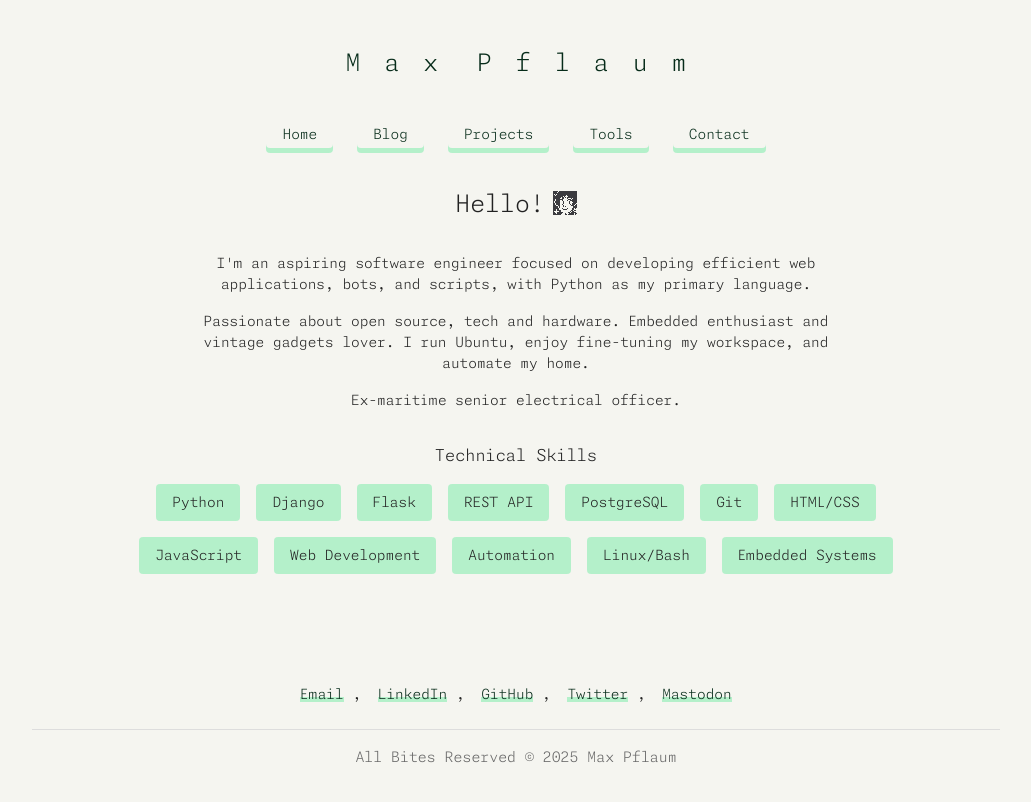
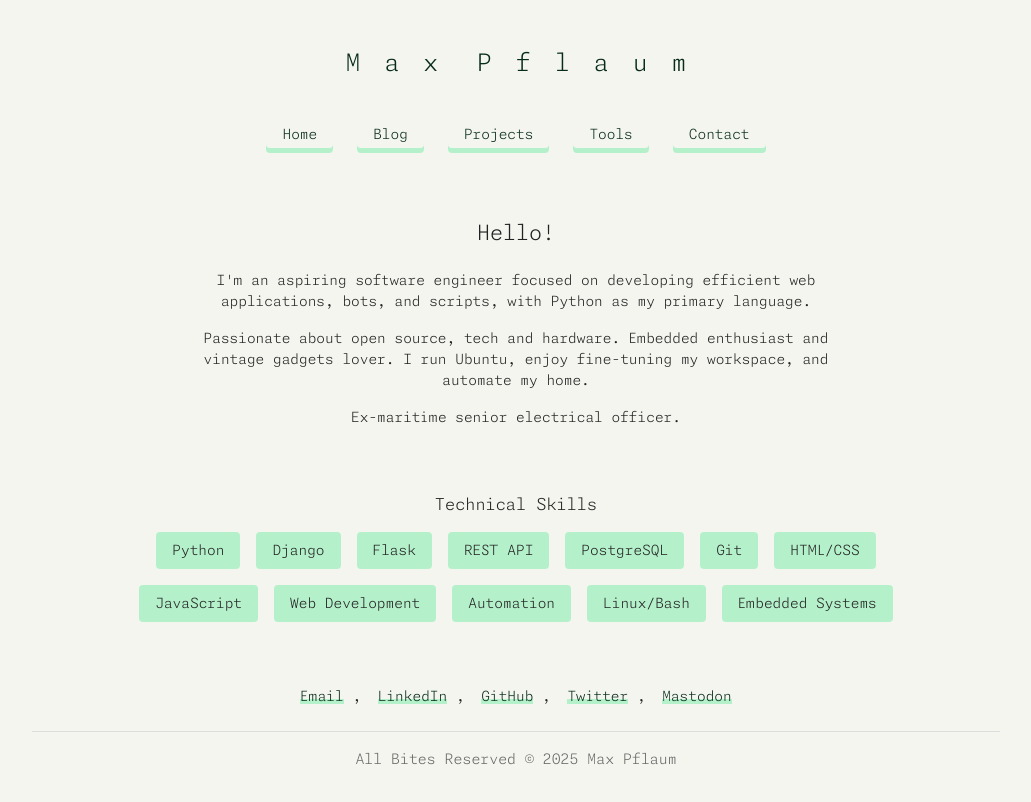
Before and after one commit to pflaumax/personal_website, a Django app: page / in a window 1280 px wide. Shown: the whole page, without its empty margins (124-1155 px from the left). Before the commit the page ends 763 px from the top, so only its background shows below. Run offline with Django 5.2, Linux system fonts and the light colour scheme; parts of the project's set-up code (start-up, migrations or seed data) failed here and were passed over.

Commit message:
Modify css styling

```diff
--- a/website_app/static/website_app/css/style.css
+++ b/website_app/static/website_app/css/style.css
@@ -85,11 +85,13 @@ body {
 
 .site-header {
   padding-top: 2rem;
+  padding-bottom: 1rem;
   text-align: center;
 }
 
 main.content {
   flex: 1;
+  padding-top: 1rem;
   padding-bottom: 2rem;
 }
 
@@ -176,25 +178,10 @@ a:hover {
 }
 
 .profile-header {
-  display: inline-flex;
+  display: flex;
+  flex-direction: column;
   align-items: center;
   justify-content: center;
-  gap: var(--spacing-half);
-  margin-bottom: var(--spacing-double);
-}
-
-.pixel-avatar {
-  width: 24px;
-  height: 24px;
-  image-rendering: pixelated;
-  image-rendering: -moz-crisp-edges;
-  image-rendering: crisp-edges;
-  display: block;
-}
-
-.greeting {
-  font-size: 1.5rem;
-  margin-bottom: 0;
 }
 
 .bio-content {
@@ -203,7 +190,7 @@ a:hover {
 }
 
 .skills-section {
-  margin-top: var(--spacing-double);
+  margin-top: 4rem;
 }
 
 .skills-section h3 {
@@ -703,15 +690,6 @@ a:hover {
   .projects-grid {
     grid-template-columns: 1fr;
   }
-
-  .pixel-avatar {
-    width: 80px;
-    height: 80px;
-  }
-
-  .greeting {
-    font-size: 1.3rem;
-  }
 }
 
 @media (min-width: 769px) {
--- a/website_app/templates/website_app/home.html
+++ b/website_app/templates/website_app/home.html
@@ -7,8 +7,7 @@
     <h2 class="section-title visually-hidden">About Me</h2>
 
     <div class="profile-header">
-      <p class="greeting">Hello!</p>
-        <img src="{% static 'website_app/images/avatar.png' %}" alt="Avatar" class="pixel-avatar">
+      <h2>Hello!</h2>
     </div>
 
     <div class="bio-content">
```
